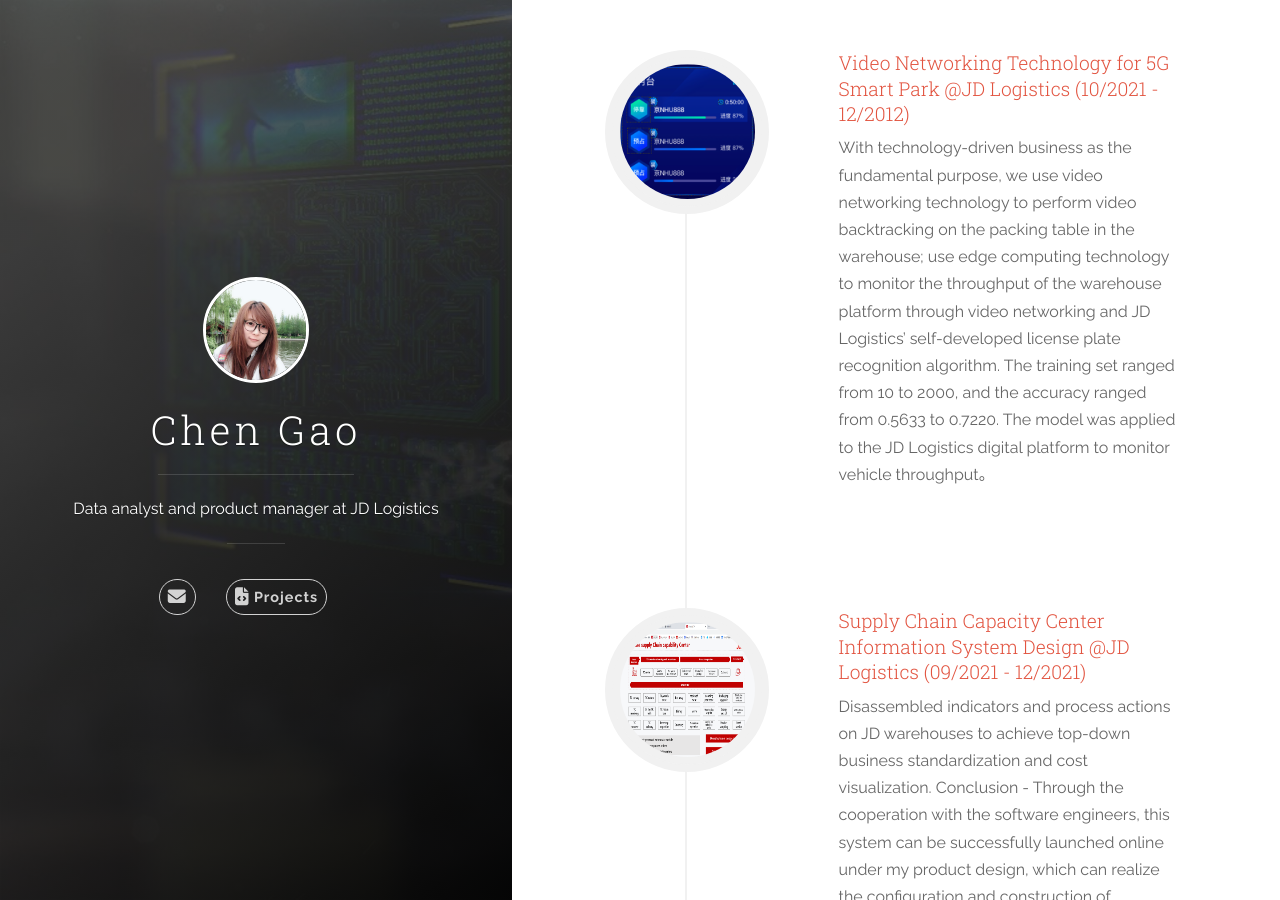
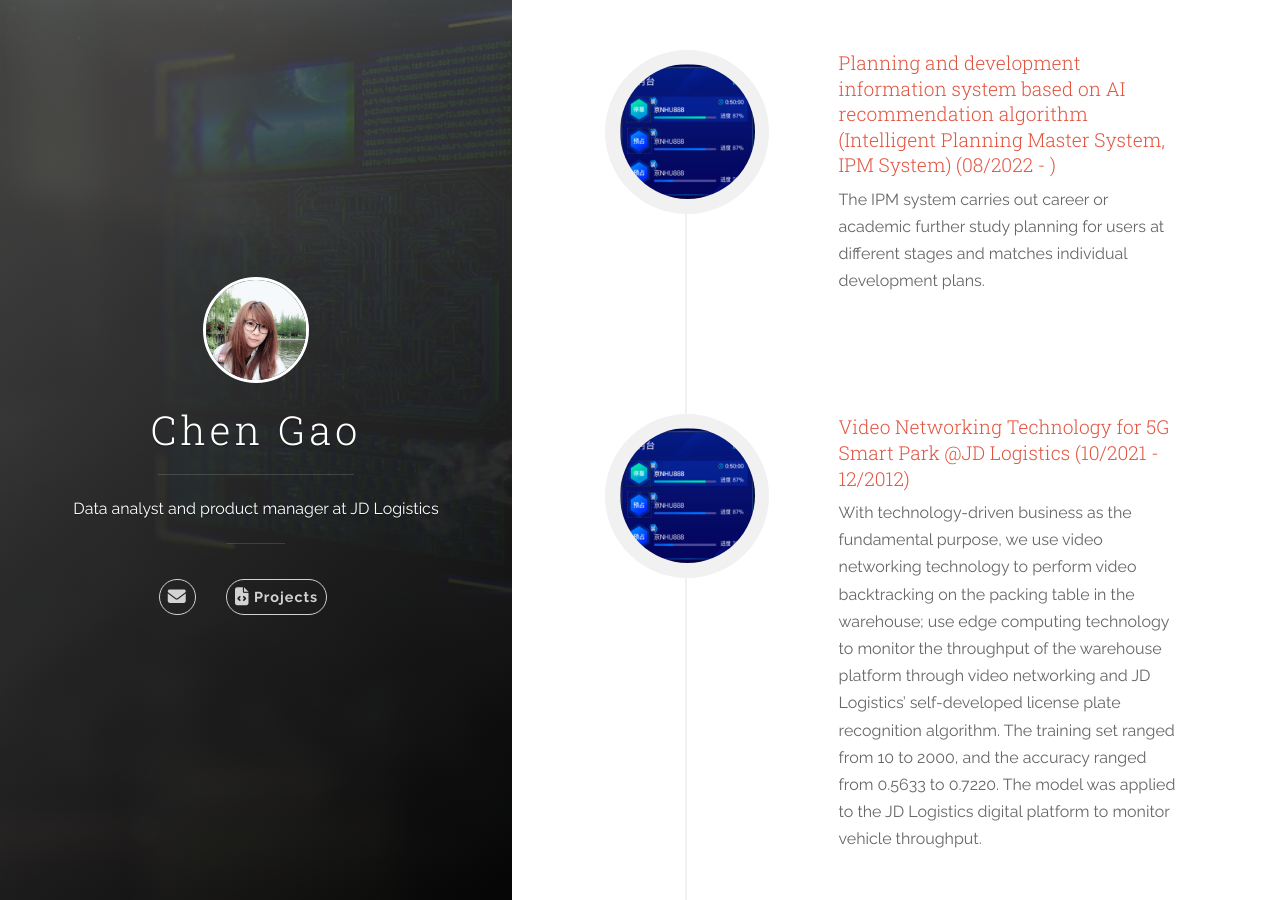
Before and after one commit to Ukie555/ukie555.github.io, a Jekyll site: the page built from index.html, in a window 1280 px wide and 900 px high. Built offline with Jekyll 4.4.1, drawn with Linux system fonts in a browser that asks for light colours; nearby versions of some CDN libraries.

Commit message:
Update IPM System

```diff
--- a/_data/projects.yml
+++ b/_data/projects.yml
@@ -1,9 +1,14 @@
 # projects section data
 # If you don't have language feature(language.yml is empty), ignore "i18n" items
+- name: Planning and development information system based on AI recommendation algorithm (Intelligent Planning Master System, IPM System) (08/2022 - )
+  link: download/AI_Recommendation_Info_System.pdf
+  img: images/video.png
+  desc: The IPM system carries out career or academic further study planning for users at different stages and matches individual development plans.
+
 - name: Video Networking Technology for 5G Smart Park @JD Logistics (10/2021 - 12/2012)
   link: download/5g_smart_park.pdf
   img: images/video.png
-  desc: With technology-driven business as the fundamental purpose, we use video networking technology to perform video backtracking on the packing table in the warehouse; use edge computing technology to monitor the throughput of the warehouse platform through video networking and JD Logistics' self-developed license plate recognition algorithm. The training set ranged from 10 to 2000, and the accuracy ranged from 0.5633 to 0.7220. The model was applied to the JD Logistics digital platform to monitor vehicle throughput。
+  desc: With technology-driven business as the fundamental purpose, we use video networking technology to perform video backtracking on the packing table in the warehouse; use edge computing technology to monitor the throughput of the warehouse platform through video networking and JD Logistics' self-developed license plate recognition algorithm. The training set ranged from 10 to 2000, and the accuracy ranged from 0.5633 to 0.7220. The model was applied to the JD Logistics digital platform to monitor vehicle throughput.
 
 
 - name: Supply Chain Capacity Center Information System Design @JD Logistics (09/2021 - 12/2021)
```
Also changed, not shown: 4 other files.
